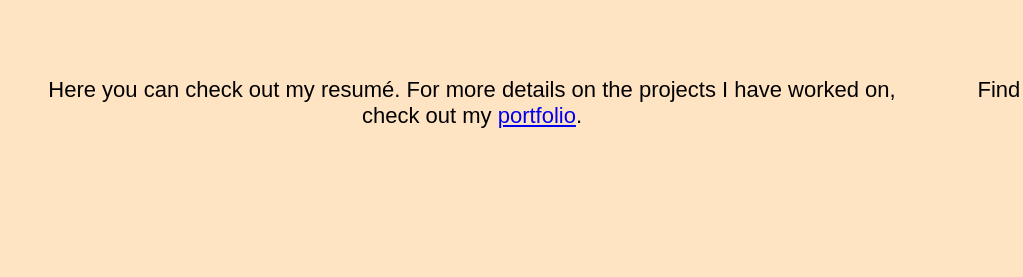
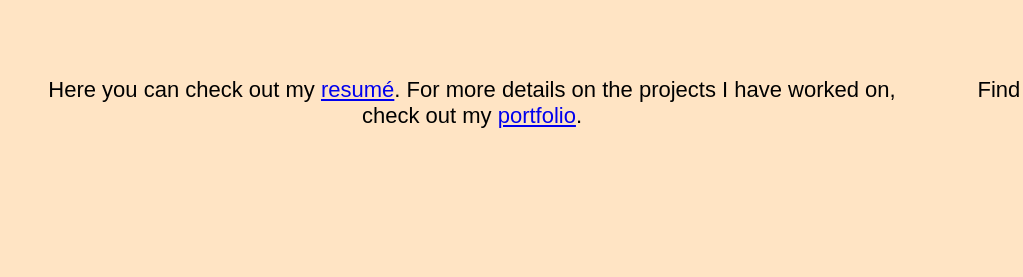
Before and after one commit to jose01carrillo30/jose01carrillo30.github.io, a plain HTML site: page resume.html in a window 1280 px wide. Shown: the part 127-404 px from the top of the page, 0-1023 px from the left. Drawn offline with Linux system fonts and the light colour scheme.

Commit message:
resume has link in case embedding fails

```diff
--- a/resume.html
+++ b/resume.html
@@ -19,7 +19,7 @@
         <h1>Resumé</h1>
         <div class="lrcontainer">
             <div class="item resumepagecontainer" id="resumecontainer">
-                <p>Here you can check out my resumé. For more details on the projects I have worked on, check out my <a href="portfolio.html">portfolio</a>.</p>
+                <p>Here you can check out my <a href="resume.pdf">resumé</a>. For more details on the projects I have worked on, check out my <a href="portfolio.html">portfolio</a>.</p>
                 <embed src="resume.pdf" width=100% height=100% type="application/pdf">
             </div>
             <div class="item resumepagecontainer">
```
